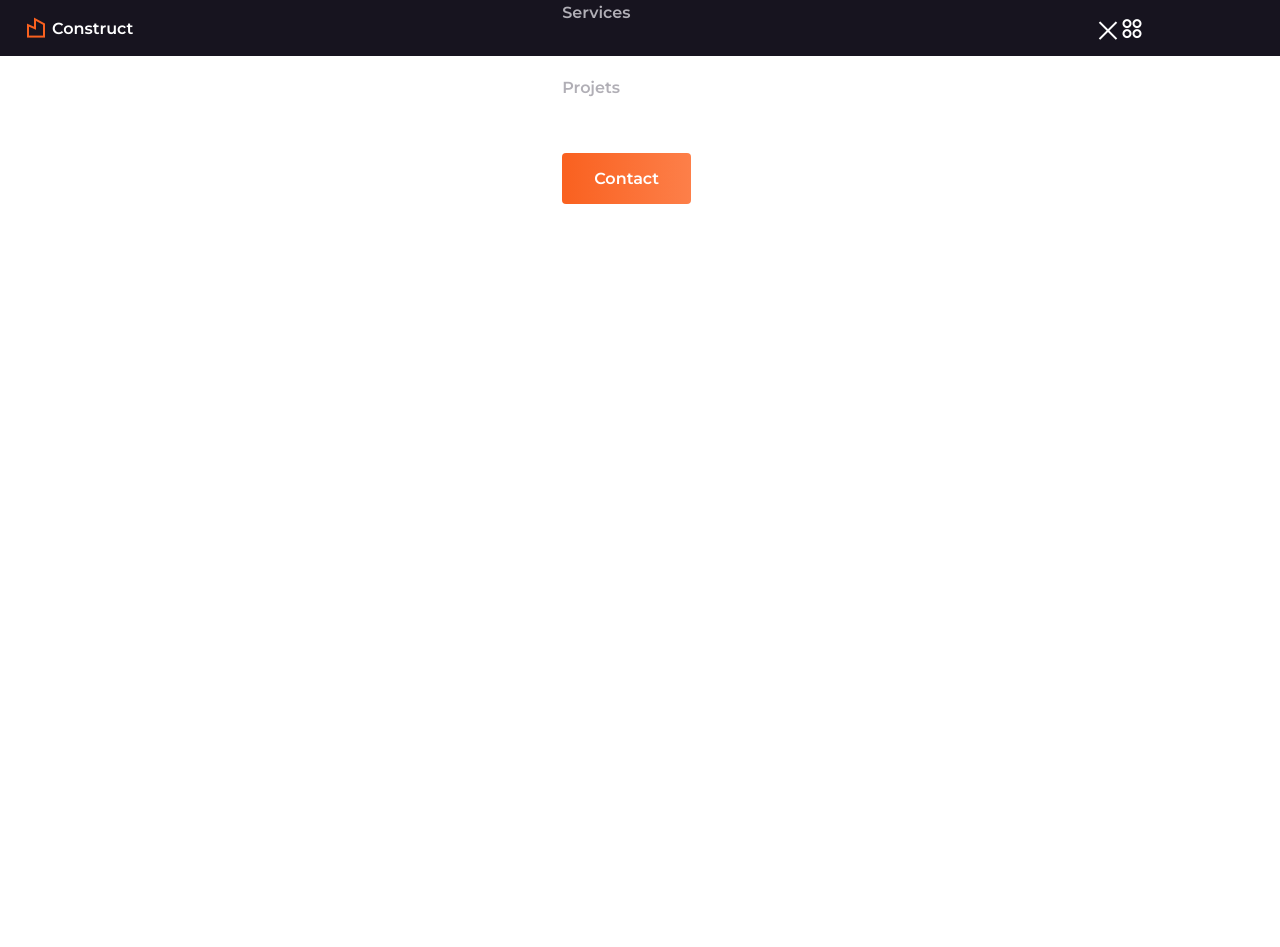
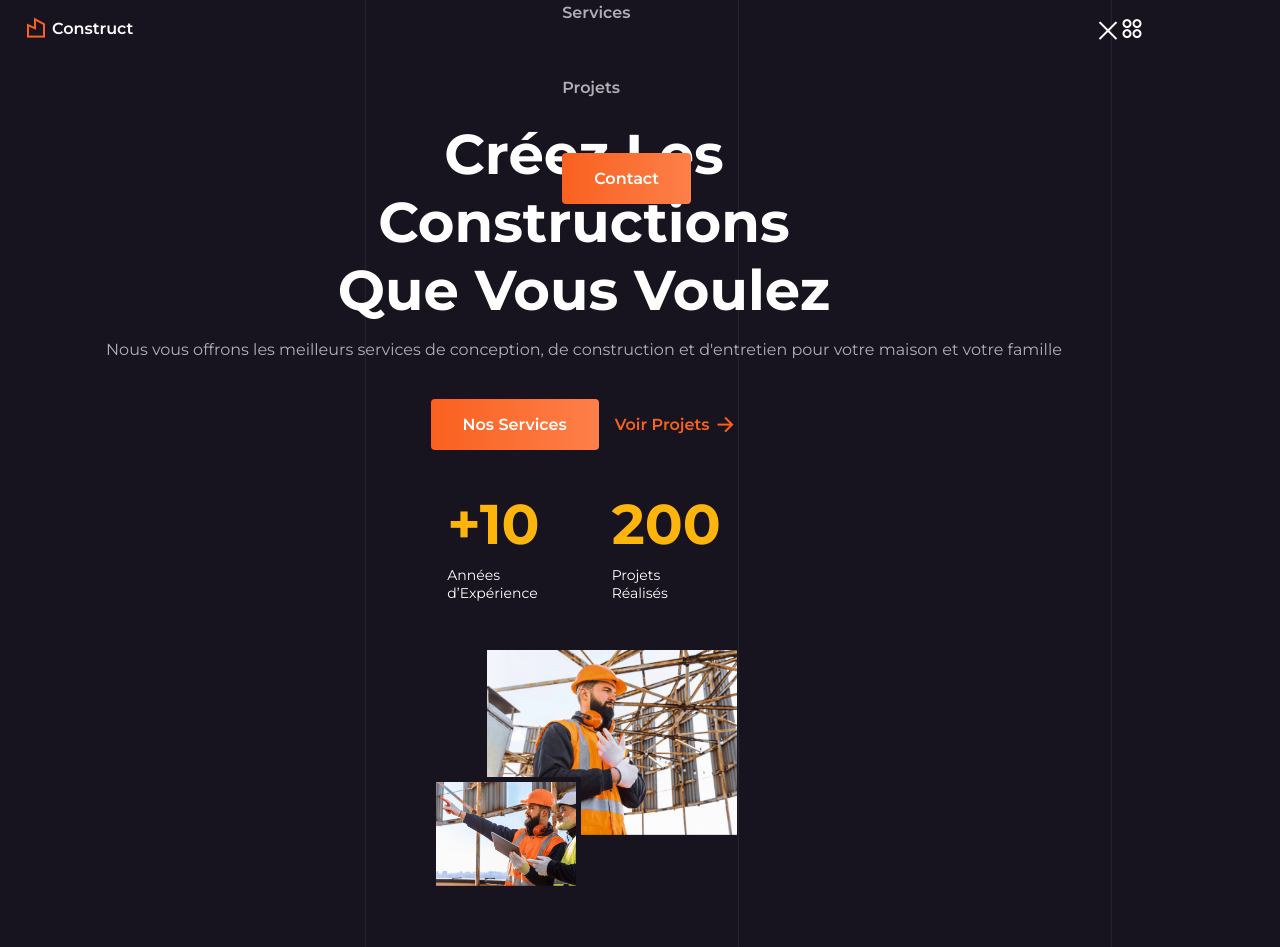
Before and after one commit to ValentinMadiot/construction-company_ui, a plain HTML site: page index.html in a window 1280 px wide. Before the commit the page ends 800 px from the top, so only its background shows below. Drawn offline with nearby package versions, Linux system fonts and the light colour scheme.

Commit message:
add hero

```diff
--- a/assets/css/styles.css
+++ b/assets/css/styles.css
@@ -135,9 +135,9 @@ img {
   width: 100%;
   top: 0;
   left: 0;
-  background-color: var(--black-color);
+  background-color: transparent;
   z-index: var(--z-fixed);
-  /* transition: box-shadow .4s, background-color .4s; */
+  transition: background-color .4s;
 }
 
 .nav {
@@ -225,15 +225,104 @@ img {
 }
 
 /* Change background header */
-.shadow-header {
-  box-shadow: 0 2px 16px hsla(0, 0%, 0%, .1);
+.bg-header {
+  background-color: var(--body-color);
+  box-shadow: 0 4px 16px hsla(255, 90%, 8%, .1);
+}
+
+.bg-header .nav__logo span,
+.bg-header .nav__toggle {
+  color: var(--title-color);
 }
 
 /* Active link */
 
 
 /*=============== HOME ===============*/
+.home {
+  position: relative;
+  background-color: var(--black-color);
+}
 
+.home__container {
+  position: relative;
+  row-gap: 3rem;
+  padding-block: 2.5rem 6rem;
+}
+
+.home__content {
+  row-gap: 2.5rem;
+}
+
+.home__data {
+  text-align: center;
+}
+
+.home__title {
+  color: var(--white-color);
+  font-size: var(--big-font-size);
+  font-weight: var(--font-bold);
+  margin-bottom: 1rem;
+}
+
+.home__description {
+  margin-bottom: 2.5rem;
+  color: var(--text-color-light);
+}
+
+.home__buttons {
+  display: flex;
+  justify-content: center;
+  align-items: center;
+  gap: 1rem;
+}
+
+.home__info {
+  display: flex;
+  justify-content: center;
+  column-gap: 4.5rem;
+}
+
+.home__info-title {
+  color: var(--second-color);
+  font-size: var(--big-font-size);
+  font-weight: var(--font-bold);
+  margin-bottom: 0.5rem;
+}
+
+.home__info-description {
+  font-size: var(--small-font-size);
+  color: var(--white-color);
+
+}
+
+.home__images {
+  position: relative;
+  justify-self: center;
+}
+
+.home__img-1 {
+  width: 250px;
+  margin-left: 3.5rem;
+}
+
+.home__img-2 {
+  width: 150px;
+  border: 5px solid var(--black-color);
+  position: absolute;
+  left: 0;
+  bottom: -3.5rem;
+}
+
+.home__lines {
+  position: absolute;
+  top: 0;
+  left: 0;
+  width: 100%;
+  height: 100%;
+  object-fit: cover;
+  object-position: right;
+}
 
 /*=============== BUTTON ===============*/
 .button {
@@ -249,6 +338,26 @@ img {
 .button:hover {
   box-shadow: 0 8px 32px hsla(18, 95%, 55%, .3);
   color: var(--white-color);
+}
+
+.button__link {
+  display: flex;
+  align-items: center;
+  column-gap: .25rem;
+  color: var(--first-color);
+}
+
+.button__link span {
+  font-weight: var(--font-semi-bold);
+}
+
+.button__link i {
+  font-size: 1.5rem;
+  transition: transform .4s;
+}
+
+.button__link:hover i {
+  transform: translateX(.25rem);
 }
 
 /*=============== ABOUT ===============*/
--- a/assets/js/main.js
+++ b/assets/js/main.js
@@ -30,7 +30,16 @@ const linkAction = () => {
 navLink.forEach((n) => n.addEventListener("click", linkAction));
 
 /*=============== CHANGE BACKGROUND HEADER ===============*/
+const bgHeader = () => {
+  const header = document.getElementById("header");
+  // Add a class if the bottom offset is greater than 50 of the viewport height
+  window.scrollY >= 50
+    ? header.classList.add("bg-header")
+    : header.classList.remove("bg-header");
+};
 
+window.addEventListener("scroll", bgHeader);
+bgHeader()
 
 /*=============== SWIPER SERVICES ===============*/
 
--- a/index.html
+++ b/index.html
@@ -77,7 +77,55 @@
     <!--==================== MAIN ====================-->
     <main class="main">
       <!--==================== HOME ====================-->
-      <section class="home section" id="home"></section>
+      <section class="home section" id="home">
+        <img src="assets/img/home-lines-bg.svg" alt="image" class="home__lines">
+
+        <div class="home__container container grid">
+          <div class="home__content grid">
+            <div class="home__data">
+              <h1 class="home__title">
+                Créez Les <br />
+                Constructions <br />
+                Que Vous Voulez
+              </h1>
+
+              <p class="home__description">
+                Nous vous offrons les meilleurs services de conception, de
+                construction et d'entretien pour votre maison et votre famille
+              </p>
+
+              <div class="home__buttons">
+                <a href="#services" class="button">Nos Services</a>
+
+                <a href="#projects" class="button__link">
+                  <span>Voir Projets</span>
+                  <i class="ri-arrow-right-line"></i>
+                </a>
+              </div>
+            </div>
+
+            <div class="home__info">
+              <div>
+                <h3 class="home__info-title">+10</h3>
+                <p class="home__info-description">Années<br />d’Expérience</p>
+              </div>
+
+              <div>
+                <h3 class="home__info-title">200</h3>
+                <p class="home__info-description">
+                  Projets <br />
+                  Réalisés
+                </p>
+              </div>
+            </div>
+          </div>
+
+            <div class="home__images">
+              <img src="assets/img/home-img-1.png" alt="image" class="home__img-1">
+              <img src="assets/img/home-img-2.png" alt="image" class="home__img-2">
+            </div>
+        </div>
+      </section>
 
       <!--==================== ABOUT ====================-->
       <section class="about section" id="about"></section>
```
Lines whose indentation alone changed are shown as unchanged.
